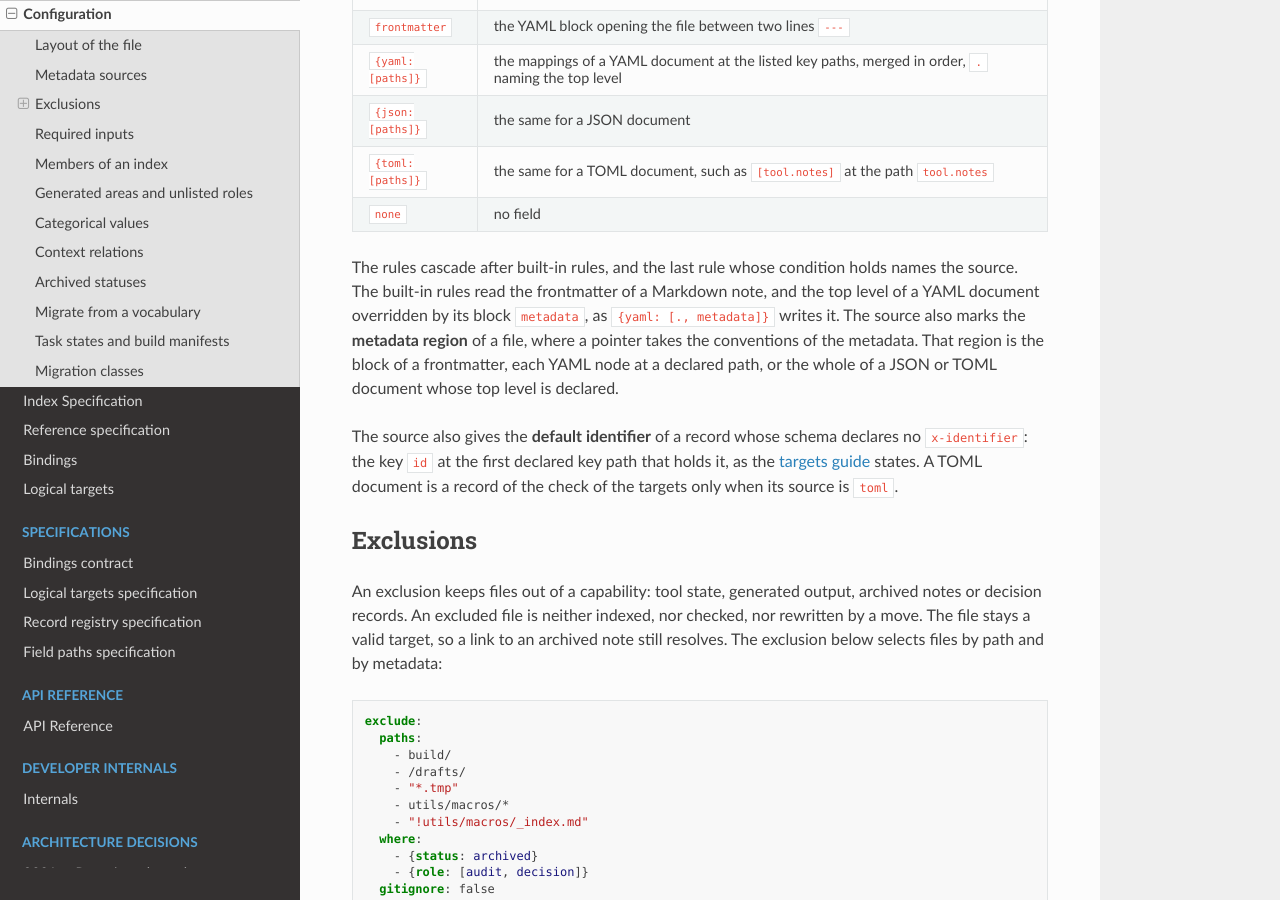
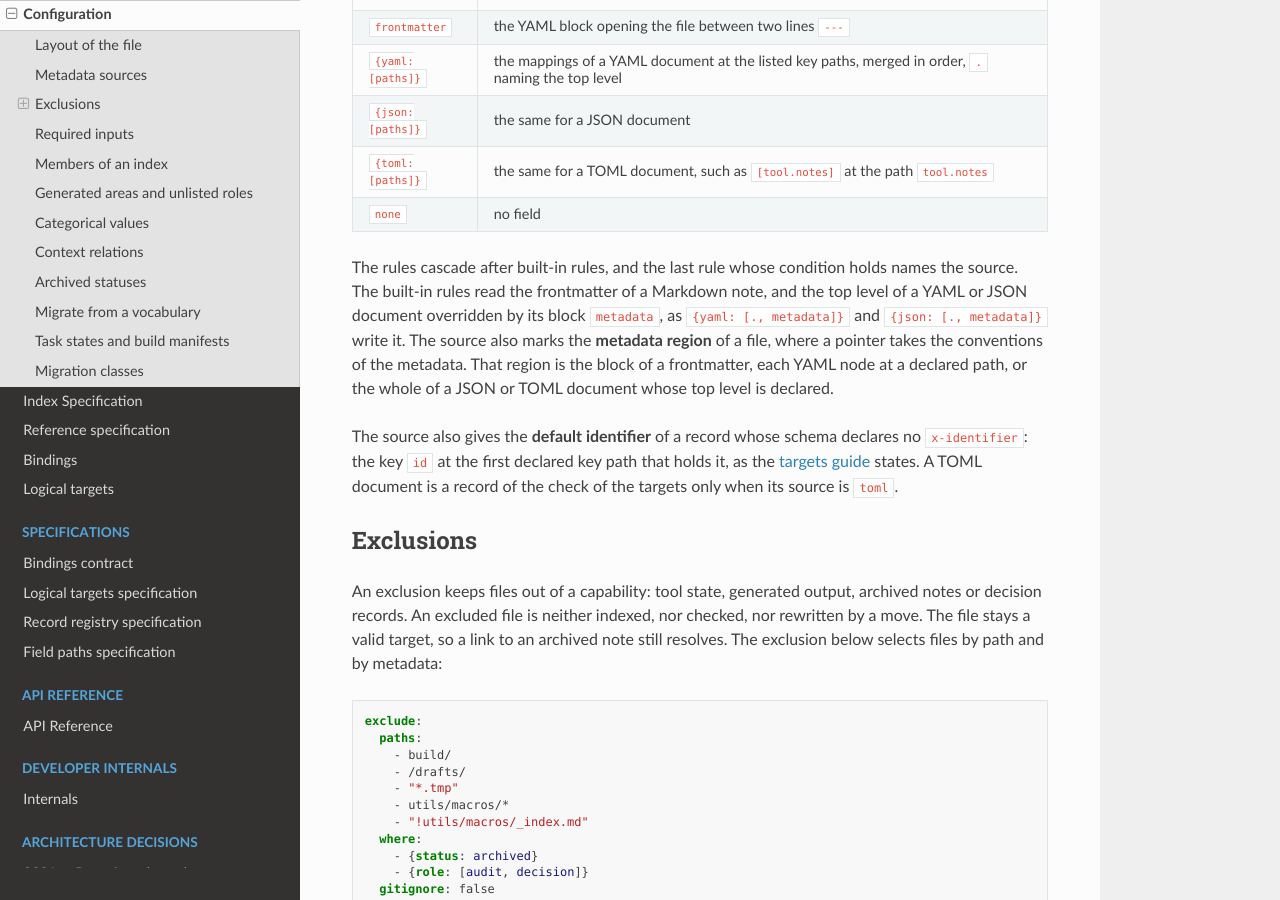
Before and after one commit to esther-poniatowski/anagraphe, a Sphinx documentation site: the page built from docs/guide/configuration.md, in a window 1280 px wide and 900 px high, scrolled down 1609 px. Built offline with Sphinx 7.4.7 and the Read the Docs theme 3.1.0, drawn with Linux system fonts in a browser that asks for light colours.

Commit message:
fix(metadata): Read a JSON document by its built-in source ###################################################
The default identifier became the key id of the metadata source, and
a JSON document had no built-in source, so a JSON record lost the
identifier that it held at metadata.id:
  - metadata.py and metadata.ts read a JSON document at its top level,
    then its block metadata, as a YAML document
  - targets.yml gains the case of a JSON document; two tests take the
    restored identifiers
  - ADR 0006, the specification, both guides and CHANGELOG.md follow
######################################################################

Signed-off-by: Esther Poniatowski <esther.poniatowski@ens.psl.eu>
Co-Authored-By: Claude Opus 5.5 <noreply@anthropic.com>

```diff
--- a/docs/guide/configuration.md
+++ b/docs/guide/configuration.md
@@ -77,8 +77,9 @@ A rule holds a condition under `when`, on `paths` and `types`, and a source unde
 | `none` | no field |
 
 The rules cascade after built-in rules, and the last rule whose condition holds names the source.
-The built-in rules read the frontmatter of a Markdown note, and the top level of a YAML document
-overridden by its block `metadata`, as `{yaml: [., metadata]}` writes it. The source also marks the
+The built-in rules read the frontmatter of a Markdown note, and the top level of a YAML or JSON
+document overridden by its block `metadata`, as `{yaml: [., metadata]}` and `{json: [., metadata]}`
+write it. The source also marks the
 **metadata region** of a file, where a pointer takes the conventions of the metadata. That region is
 the block of a frontmatter, each YAML node at a declared path, or the whole of a JSON or TOML
 document whose top level is declared.
```
Also changed, not shown: CHANGELOG.md (+2 -2 lines), docs/adr/0006-logical-targets.md (+2 -2 lines), docs/guide/targets.md (+1 -3 lines), docs/specification/logical-targets.md (+1 -2 lines), 6 other files.
